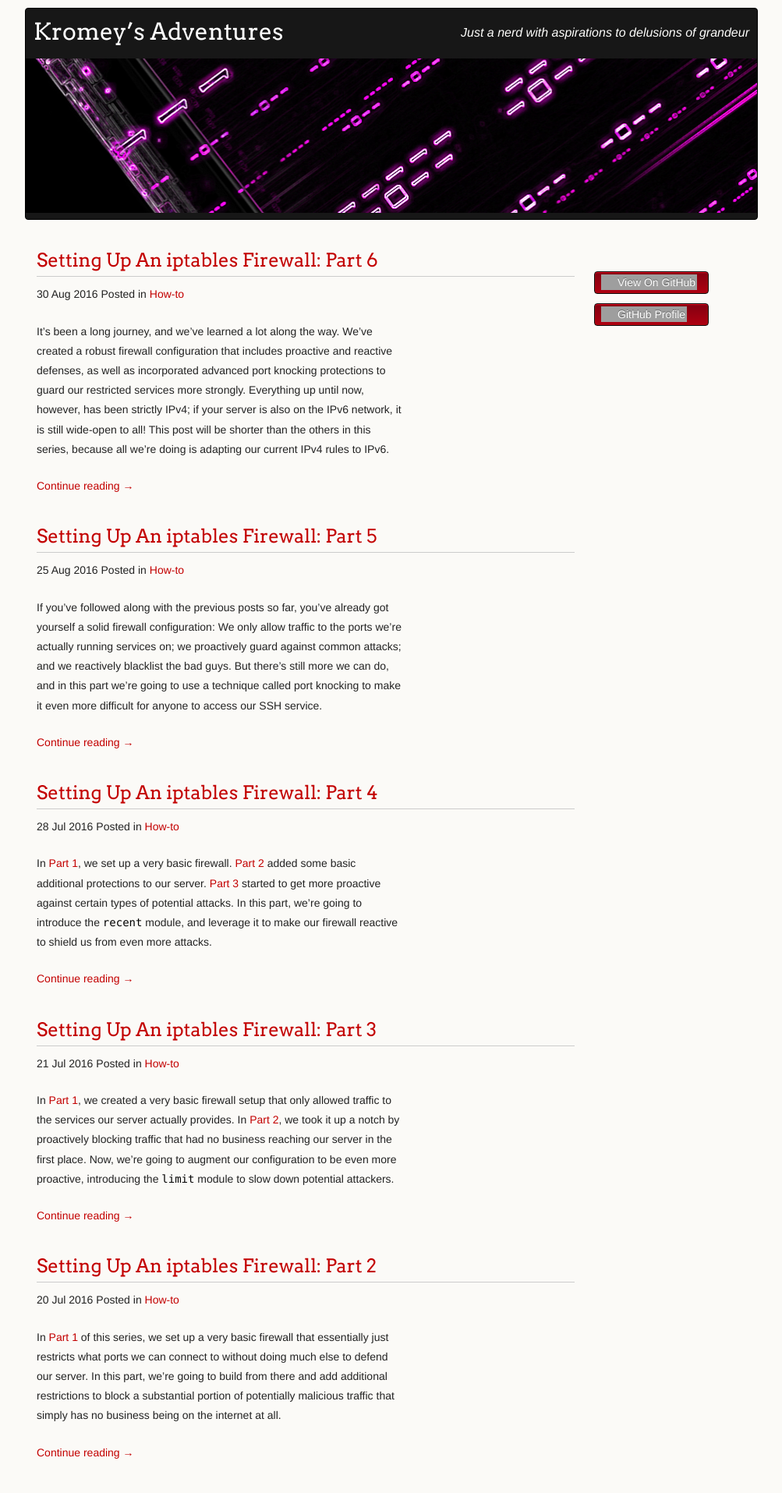
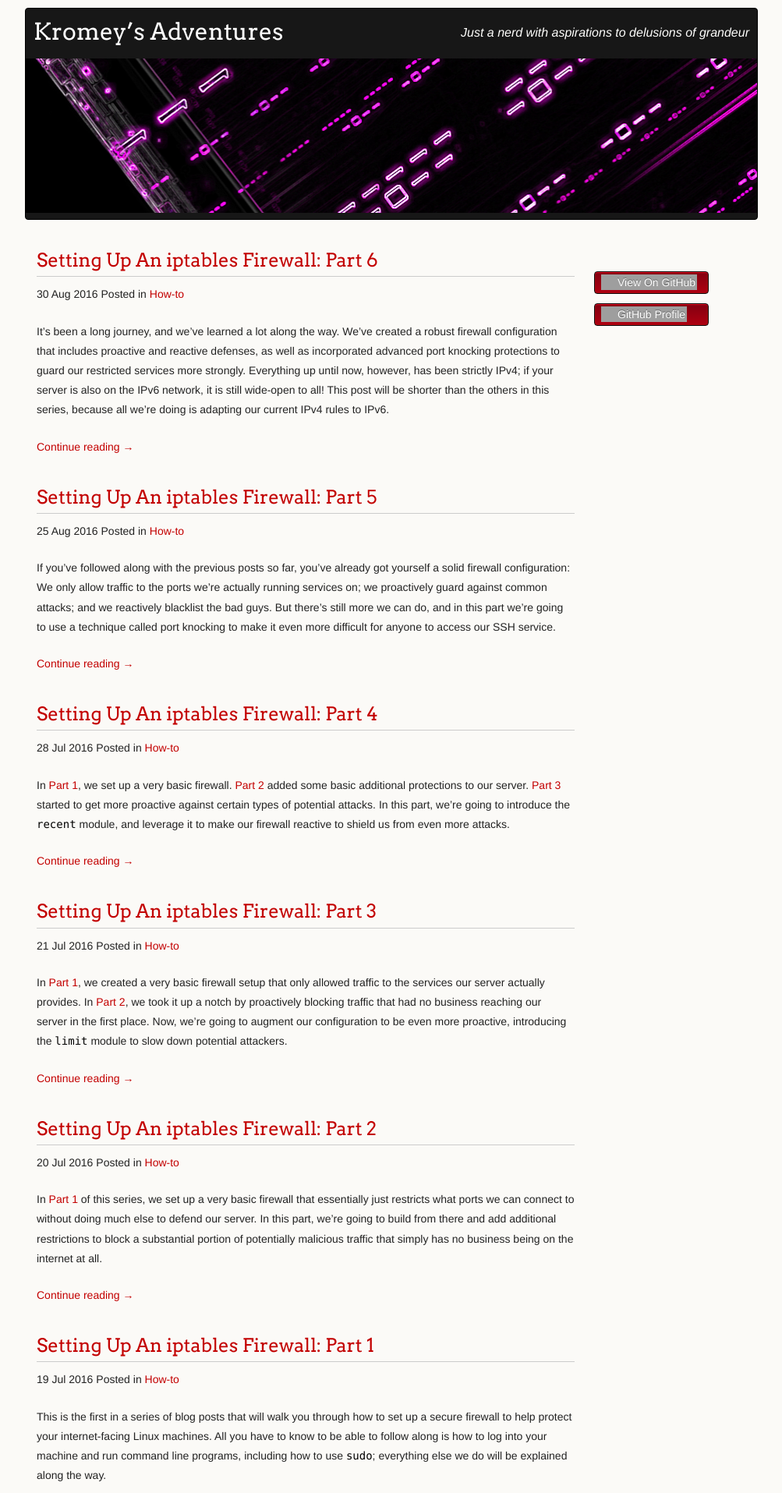
Before and after one commit to Kromey/Kromey.github.io, a Jekyll site: the page built from index.html, in a window 1280 px wide. Shown: the top 1915 px of the page at 78% size, without its empty margins (138-1141 px from the left). Built offline with Jekyll 4.4.1, drawn with Linux system fonts in a browser that asks for light colours; the list of posts is cut into pages by our own code; grey boxes are pictures that could not be loaded.

Commit message:
Fix excessive right margin on post previews

```diff
--- a/index.html
+++ b/index.html
@@ -11,7 +11,7 @@ title: Kromey's Adventures
 	  Posted in <a href="/category/{{ post.categories | first | slugify }}/">{{ post.categories | first }}</a>
 	</span>
   </p>
-  <div class="content">
+  <div class="post-preview">
     {{ post.excerpt }}
   </div>
   <div class="read-more">
```
